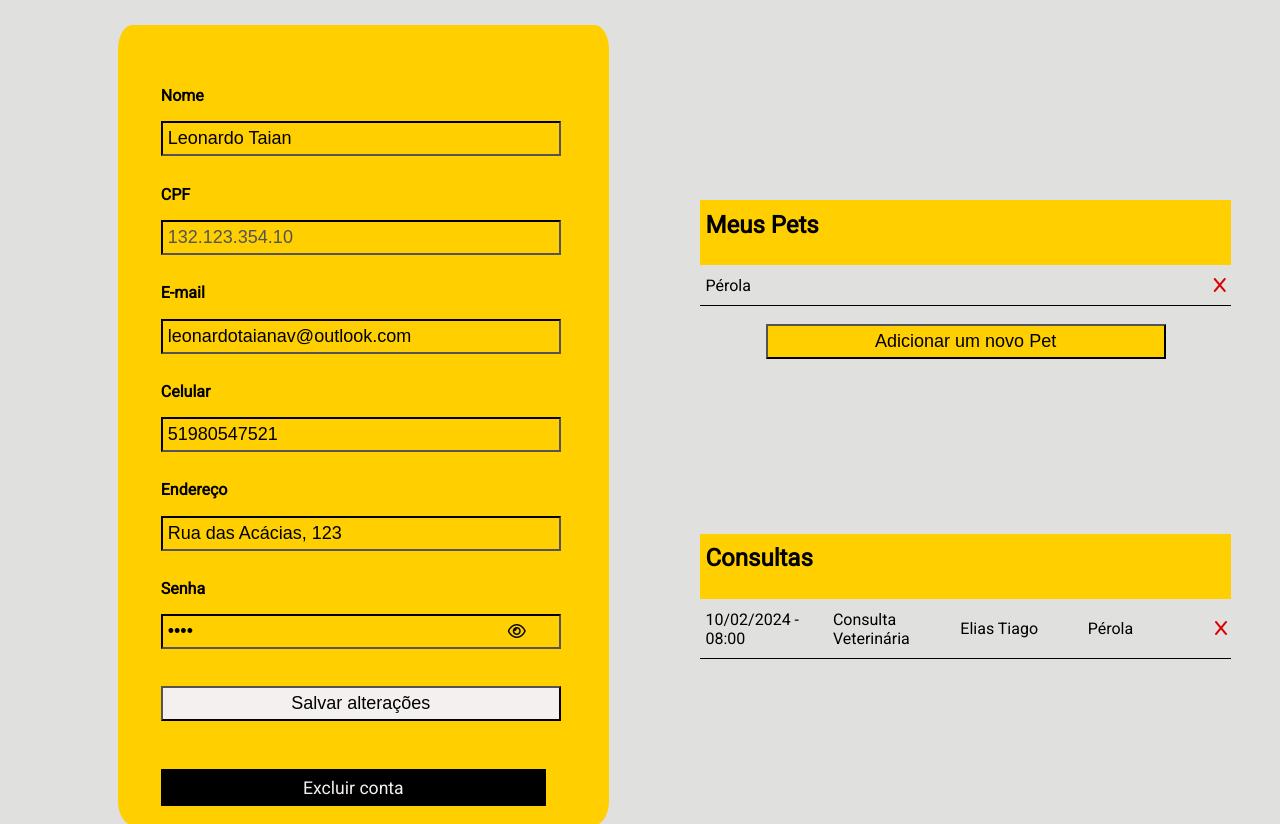
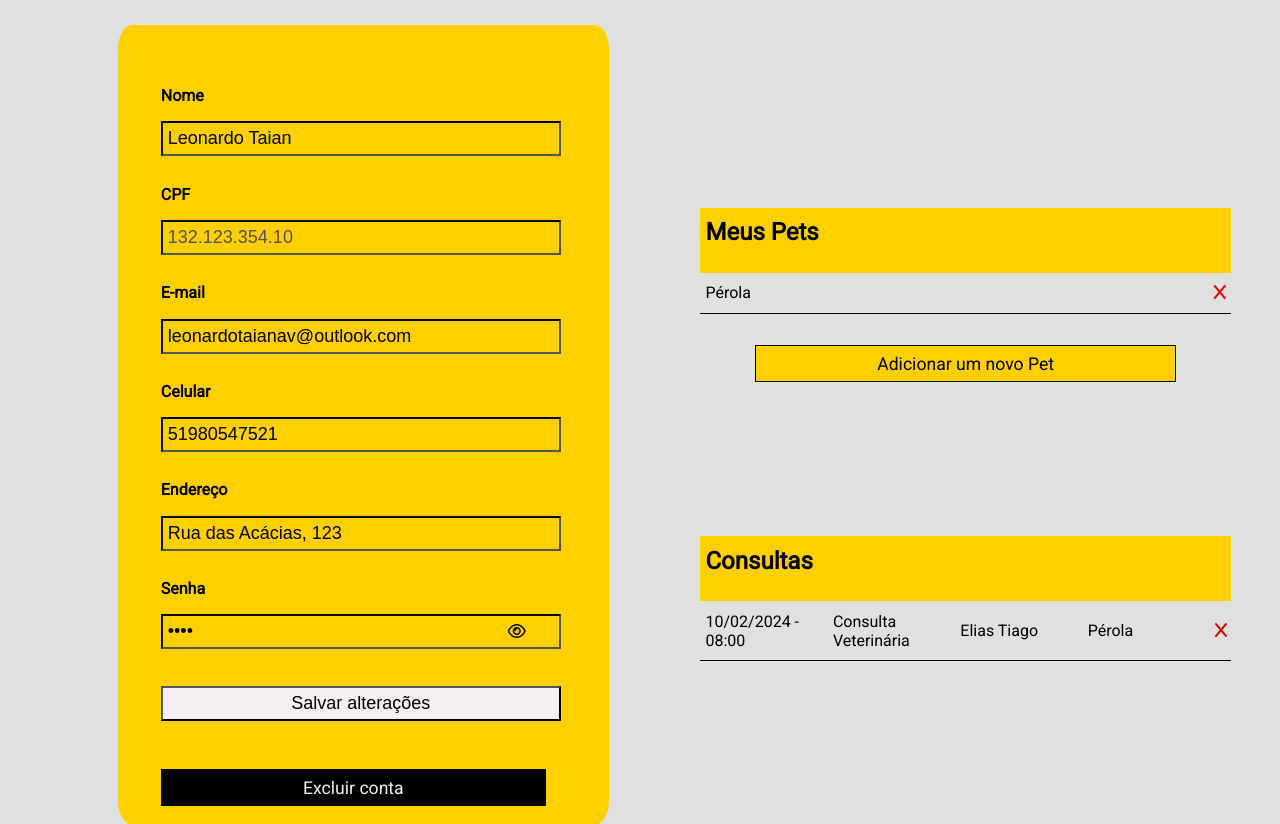
Before and after one commit to EliasTSM/Pet-Shop, a Flask app: page /perfil in a window 1280 px wide. Shown: the part 175-999 px from the top of the page. Run offline with Flask 3, Linux system fonts and the light colour scheme; a user stored in the database is signed in; data comes from the database, SQL or seed files in the repository.

Commit message:
botão para adicionar pet ajustado

```diff
--- a/static/style/perfil.css
+++ b/static/style/perfil.css
@@ -393,6 +393,20 @@
 .add-left {
     background-color: #FFCF00;
     cursor: pointer;
+    padding: 4% 0%;
+    text-decoration: none;
+    width: 95%;
+    height: 15%;
+    margin-top: 5%;
+    font-size: 110%;
+    cursor: pointer;
+    border: none;
+    display: flex;
+    align-items: center;
+    justify-content: center;
+    color: black;
+    font-family: 'Roboto', sans-serif;
+    border: 1px solid black;
 }
 
 td i {
--- a/templates/perfil.html
+++ b/templates/perfil.html
@@ -139,7 +139,7 @@
                             {% endfor %}
                             {% endif %}
                         </table>
-                        <input type="submit" class="add-left" nome="adicionar" value="Adicionar um novo Pet">
+                        <a href="#" class="add-left">Adicionar um novo Pet</a>
                     </div>
                     <div class="Consultas">
                         <table class="tabela-consulta">
```
